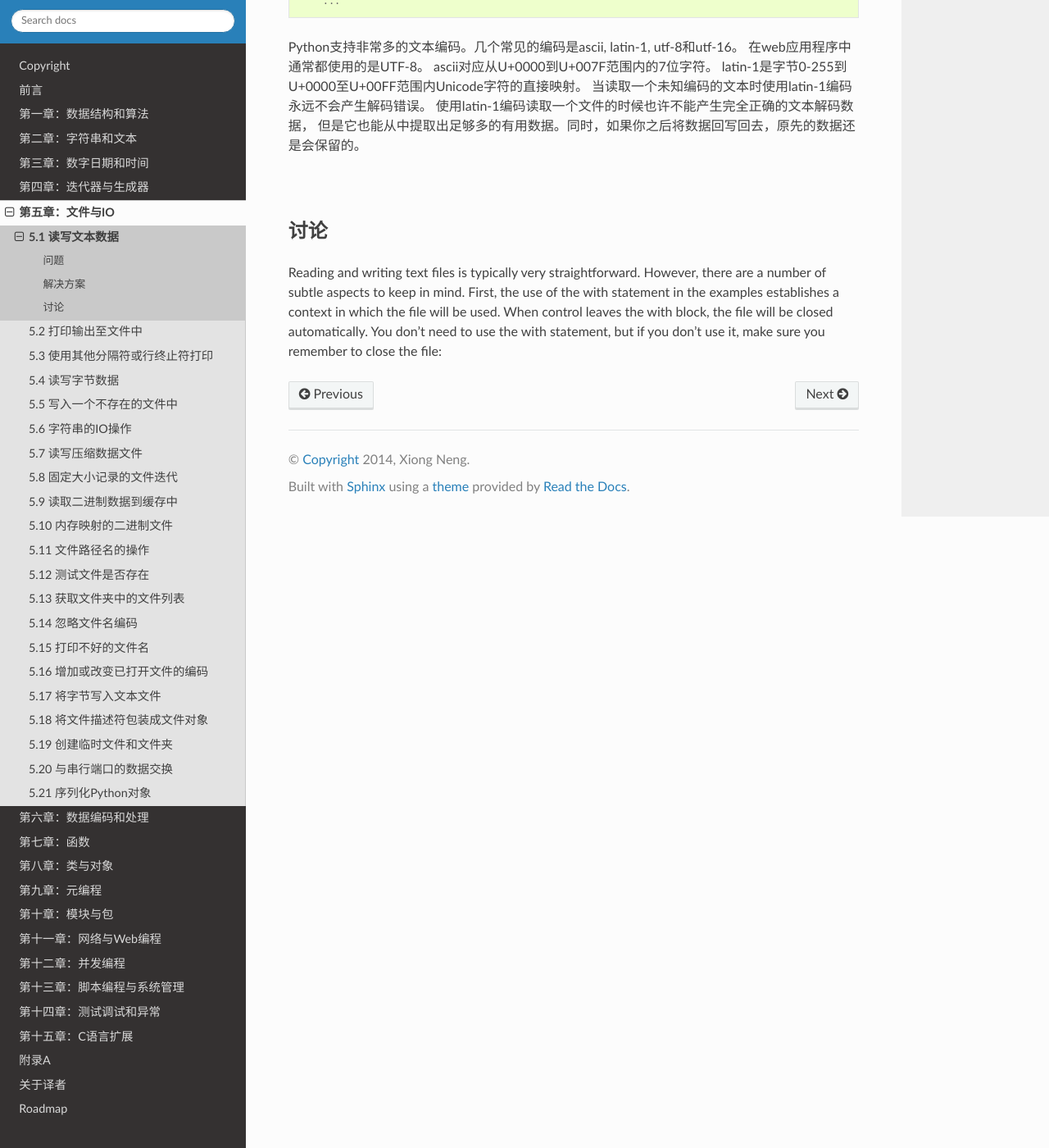
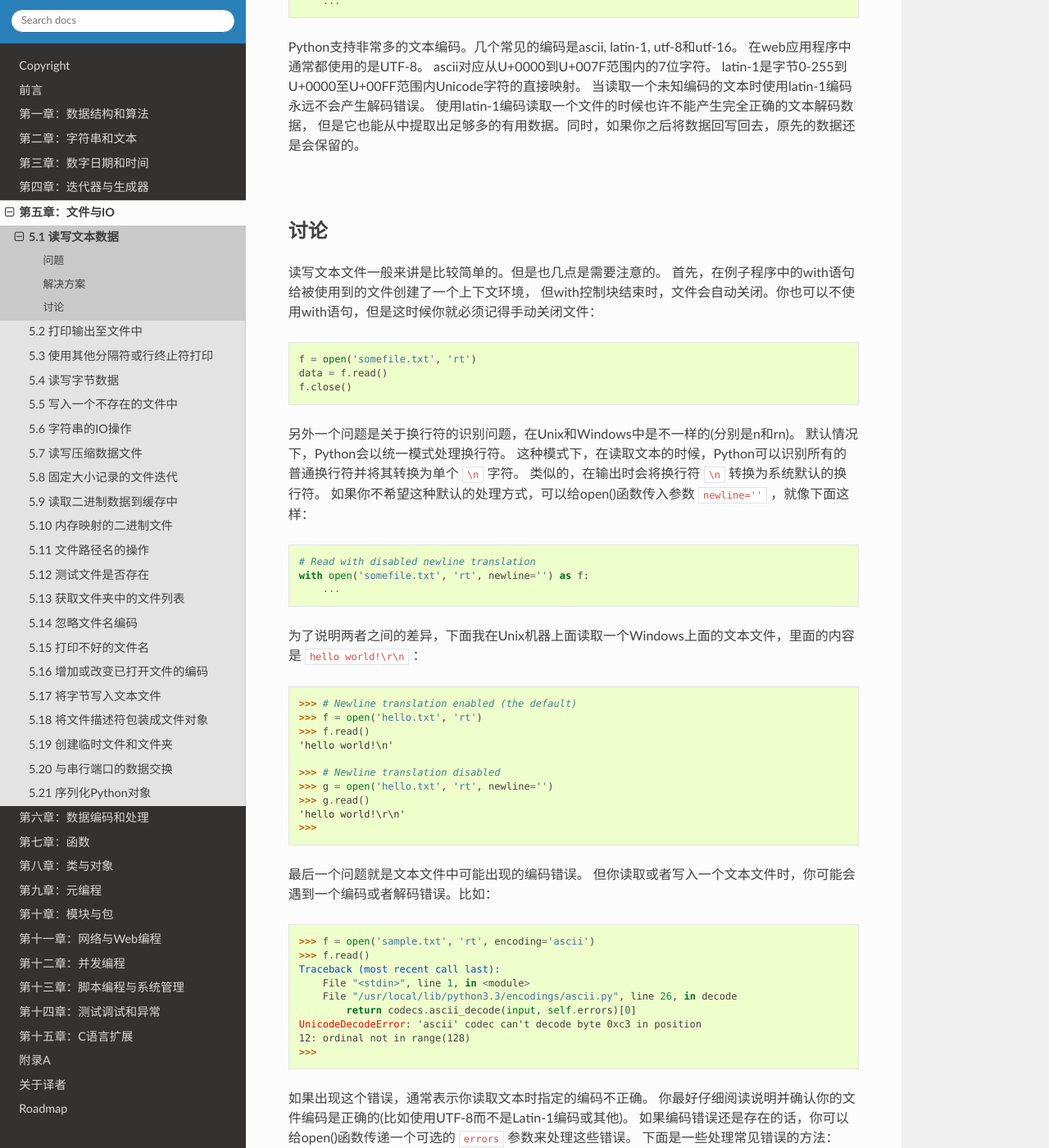
Before and after one commit to yidao620c/python3-cookbook, a Sphinx documentation site: the page built from source/c05/p01_read_write_text_data.rst, in a window 1280 px wide and 1400 px high, scrolled down 1119 px. Shown: the whole window at 82% size. Built offline with Sphinx 7.4.7 and the Read the Docs theme 2.0.0, drawn with Linux system fonts in a browser that asks for light colours; some of the changed text lies outside the part shown.

```diff
--- a/source/c05/p01_read_write_text_data.rst
+++ b/source/c05/p01_read_write_text_data.rst
@@ -66,8 +66,74 @@ latin-1是字节0-255到U+0000至U+00FF范围内Unicode字符的直接映射。
 ----------
 讨论
 ----------
-Reading and writing text files is typically very straightforward. However, there are a
-number of subtle aspects to keep in mind. First, the use of the with statement in the
-examples establishes a context in which the file will be used. When control leaves the
-with block, the file will be closed automatically. You don’t need to use the with statement,
-but if you don’t use it, make sure you remember to close the file:
+读写文本文件一般来讲是比较简单的。但是也几点是需要注意的。
+首先，在例子程序中的with语句给被使用到的文件创建了一个上下文环境，
+但with控制块结束时，文件会自动关闭。你也可以不使用with语句，但是这时候你就必须记得手动关闭文件：
+
+.. code-block:: python
+
+    f = open('somefile.txt', 'rt')
+    data = f.read()
+    f.close()
+
+另外一个问题是关于换行符的识别问题，在Unix和Windows中是不一样的(分别是\n和\r\n)。
+默认情况下，Python会以统一模式处理换行符。
+这种模式下，在读取文本的时候，Python可以识别所有的普通换行符并将其转换为单个 ``\n`` 字符。
+类似的，在输出时会将换行符 ``\n`` 转换为系统默认的换行符。
+如果你不希望这种默认的处理方式，可以给open()函数传入参数 ``newline=''`` ，就像下面这样：
+
+.. code-block:: python
+
+    # Read with disabled newline translation
+    with open('somefile.txt', 'rt', newline='') as f:
+        ...
+
+为了说明两者之间的差异，下面我在Unix机器上面读取一个Windows上面的文本文件，里面的内容是 ``hello world!\r\n`` ：
+
+.. code-block:: python
+
+    >>> # Newline translation enabled (the default)
+    >>> f = open('hello.txt', 'rt')
+    >>> f.read()
+    'hello world!\n'
+
+    >>> # Newline translation disabled
+    >>> g = open('hello.txt', 'rt', newline='')
+    >>> g.read()
+    'hello world!\r\n'
+    >>>
+
+最后一个问题就是文本文件中可能出现的编码错误。
+但你读取或者写入一个文本文件时，你可能会遇到一个编码或者解码错误。比如：
+
+.. code-block:: python
+
+    >>> f = open('sample.txt', 'rt', encoding='ascii')
+    >>> f.read()
+    Traceback (most recent call last):
+        File "<stdin>", line 1, in <module>
+        File "/usr/local/lib/python3.3/encodings/ascii.py", line 26, in decode
+            return codecs.ascii_decode(input, self.errors)[0]
+    UnicodeDecodeError: 'ascii' codec can't decode byte 0xc3 in position
+    12: ordinal not in range(128)
+    >>>
+
+如果出现这个错误，通常表示你读取文本时指定的编码不正确。
+你最好仔细阅读说明并确认你的文件编码是正确的(比如使用UTF-8而不是Latin-1编码或其他)。
+如果编码错误还是存在的话，你可以给open()函数传递一个可选的 ``errors`` 参数来处理这些错误。
+下面是一些处理常见错误的方法：
+
+.. code-block:: python
+
+    >>> # Replace bad chars with Unicode U+fffd replacement char
+    >>> f = open('sample.txt', 'rt', encoding='ascii', errors='replace')
+    >>> f.read()
+    'Spicy Jalape?o!'
+    >>> # Ignore bad chars entirely
+    >>> g = open('sample.txt', 'rt', encoding='ascii', errors='ignore')
+    >>> g.read()
+    'Spicy Jalapeo!'
+    >>>
+
+如果你经常使用 ``errors`` 参数来处理编码错误，可能会让你的生活变得很糟糕。
+对于文本处理的首要原则是确保你总是使用的是正确编码。当模棱两可的时候，就使用默认的设置(通常都是UTF-8)。
```
